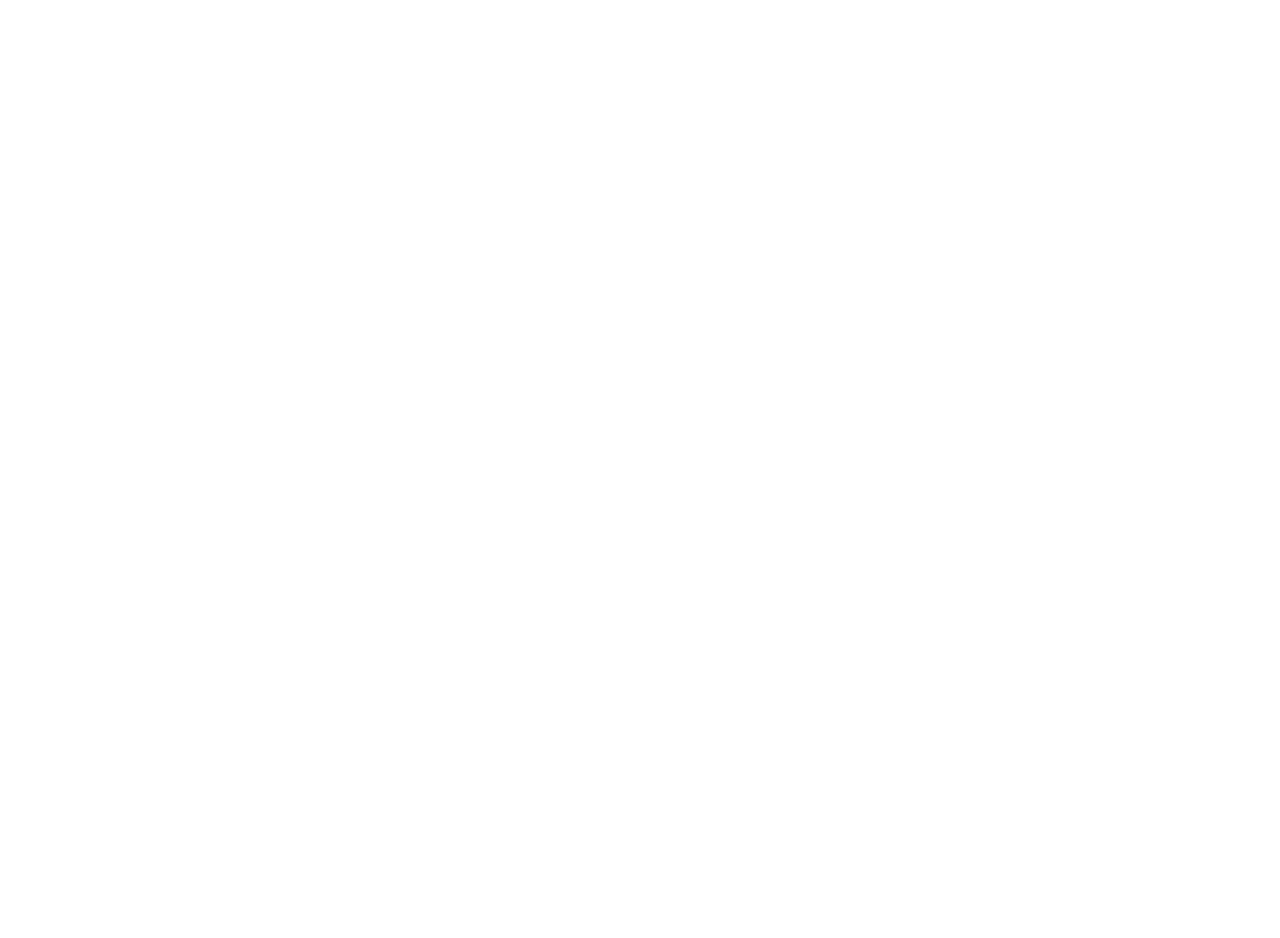
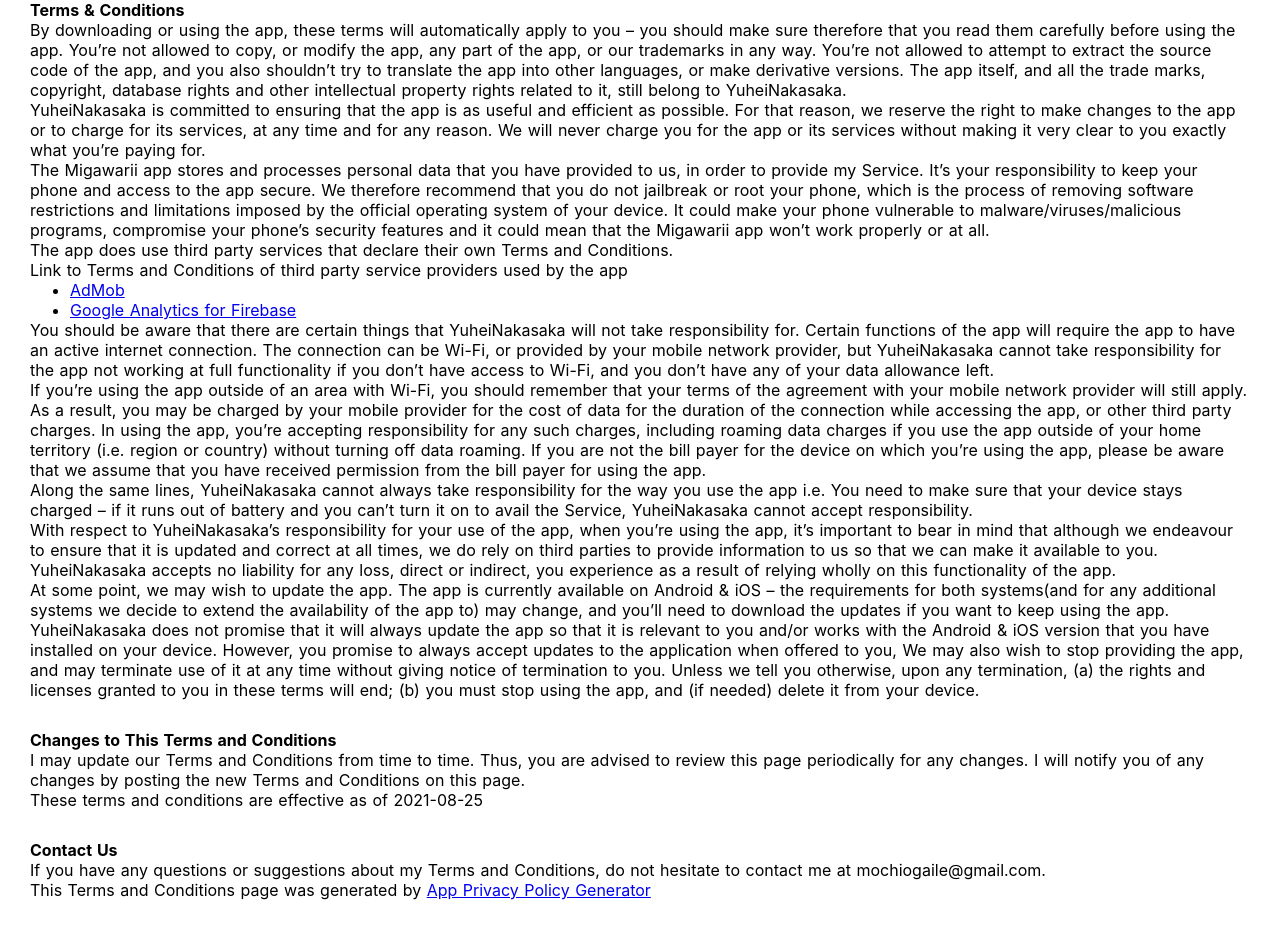
Before and after one commit to YuheiNakasaka/razokulover.com, a Nuxt app: page /migawari/migawari_terms_condition in a window 1280 px wide. Before the commit this address had no page. Shown: the top 938 px of the page. Before the commit the page ends 800 px from the top, so only its background shows below. Built offline with nearby package versions, Linux system fonts and the light colour scheme.

Commit message:
admob追加

```diff
--- a/pages/migawari/migawari_privacy_policy.vue
+++ b/pages/migawari/migawari_privacy_policy.vue
@@ -1,10 +1,9 @@
 <template>
   <section class="container">
     <div class="section">
-    <strong>Privacy Policy</strong>
-    <p>
-                  YuheiNakasaka built the Migawari app as
-                  a Free app. This SERVICE is provided by
+    <strong>Privacy Policy</strong> <p>
+                  YuheiNakasaka built the Migawarii app as
+                  an Ad Supported app. This SERVICE is provided by
                   YuheiNakasaka at no cost and is intended for use as
                   is.
                 </p> <p>
@@ -20,14 +19,13 @@
                 </p> <p>
                   The terms used in this Privacy Policy have the same meanings
                   as in our Terms and Conditions, which is accessible at
-                  Migawari unless otherwise defined in this Privacy Policy.
-                </p>
+                  Migawarii unless otherwise defined in this Privacy Policy.</p>
       </div>
       <div class="section">
       <p><strong>Information Collection and Use</strong></p> <p>
                   For a better experience, while using our Service, I
                   may require you to provide us with certain personally
-                  identifiable information, including but not limited to YuheiNakasaka. The information that
+                  identifiable information. The information that
                   I request will be retained on your device and is not collected by me in any way.
                 </p> <div><p>
                     The app does use third party services that may collect
@@ -35,7 +33,7 @@
                   </p> <p>
                     Link to privacy policy of third party service providers used
                     by the app
-                  </p> <ul><!----><!----><li><a href="https://firebase.google.com/policies/analytics" target="_blank" rel="noopener noreferrer">Google Analytics for Firebase</a></li><!----><!----><!----><!----><!----><!----><!----><!----><!----><!----><!----><!----><!----><!----><!----><!----><!----><!----><!----><!----><!----><!----></ul></div>
+                  </p> <ul><!----><li><a href="https://support.google.com/admob/answer/6128543?hl=en" target="_blank" rel="noopener noreferrer">AdMob</a></li><li><a href="https://firebase.google.com/policies/analytics" target="_blank" rel="noopener noreferrer">Google Analytics for Firebase</a></li><!----><!----><!----><!----><!----><!----><!----><!----><!----><!----><!----><!----><!----><!----><!----><!----><!----><!----><!----><!----><!----><!----><!----><!----></ul></div>
       </div>
       <div class="section">
       <p><strong>Log Data</strong></p> <p>
@@ -104,7 +102,7 @@
       <p><strong>Children’s Privacy</strong></p> <p>
                   These Services do not address anyone under the age of 13.
                   I do not knowingly collect personally
-                  identifiable information from children under 13. In the case
+                  identifiable information from children under 13 years of age. In the case
                   I discover that a child under 13 has provided
                   me with personal information, I immediately
                   delete this from our servers. If you are a parent or guardian
@@ -120,7 +118,7 @@
                   periodically for any changes. I will
                   notify you of any changes by posting the new Privacy Policy on
                   this page.
-                </p> <p>This policy is effective as of 2020-12-28</p>
+                </p> <p>This policy is effective as of 2021-08-25</p>
       </div>
       <div class="section">
       <p><strong>Contact Us</strong></p> <p>
--- /dev/null
+++ b/pages/migawari/migawari_terms_condition.vue
@@ -0,0 +1,128 @@
+<template>
+  <section class="container">
+    <div class="section">
+    <strong>Terms &amp; Conditions</strong> <p>
+                  By downloading or using the app, these terms will
+                  automatically apply to you – you should make sure therefore
+                  that you read them carefully before using the app. You’re not
+                  allowed to copy, or modify the app, any part of the app, or
+                  our trademarks in any way. You’re not allowed to attempt to
+                  extract the source code of the app, and you also shouldn’t try
+                  to translate the app into other languages, or make derivative
+                  versions. The app itself, and all the trade marks, copyright,
+                  database rights and other intellectual property rights related
+                  to it, still belong to YuheiNakasaka.
+                </p> <p>
+                  YuheiNakasaka is committed to ensuring that the app is
+                  as useful and efficient as possible. For that reason, we
+                  reserve the right to make changes to the app or to charge for
+                  its services, at any time and for any reason. We will never
+                  charge you for the app or its services without making it very
+                  clear to you exactly what you’re paying for.
+                </p> <p>
+                  The Migawarii app stores and processes personal data that
+                  you have provided to us, in order to provide my
+                  Service. It’s your responsibility to keep your phone and
+                  access to the app secure. We therefore recommend that you do
+                  not jailbreak or root your phone, which is the process of
+                  removing software restrictions and limitations imposed by the
+                  official operating system of your device. It could make your
+                  phone vulnerable to malware/viruses/malicious programs,
+                  compromise your phone’s security features and it could mean
+                  that the Migawarii app won’t work properly or at all.
+                </p> <div><p>
+                    The app does use third party services that declare their own
+                    Terms and Conditions.
+                  </p> <p>
+                    Link to Terms and Conditions of third party service
+                    providers used by the app
+                  </p> <ul><!----><li><a href="https://developers.google.com/admob/terms" target="_blank" rel="noopener noreferrer">AdMob</a></li><li><a href="https://firebase.google.com/terms/analytics" target="_blank" rel="noopener noreferrer">Google Analytics for Firebase</a></li><!----><!----><!----><!----><!----><!----><!----><!----><!----><!----><!----><!----><!----><!----><!----><!----><!----><!----><!----><!----><!----><!----><!----><!----></ul></div> <p>
+                  You should be aware that there are certain things that
+                  YuheiNakasaka will not take responsibility for. Certain
+                  functions of the app will require the app to have an active
+                  internet connection. The connection can be Wi-Fi, or provided
+                  by your mobile network provider, but YuheiNakasaka
+                  cannot take responsibility for the app not working at full
+                  functionality if you don’t have access to Wi-Fi, and you don’t
+                  have any of your data allowance left.
+                </p> <p></p> <p>
+                  If you’re using the app outside of an area with Wi-Fi, you
+                  should remember that your terms of the agreement with your
+                  mobile network provider will still apply. As a result, you may
+                  be charged by your mobile provider for the cost of data for
+                  the duration of the connection while accessing the app, or
+                  other third party charges. In using the app, you’re accepting
+                  responsibility for any such charges, including roaming data
+                  charges if you use the app outside of your home territory
+                  (i.e. region or country) without turning off data roaming. If
+                  you are not the bill payer for the device on which you’re
+                  using the app, please be aware that we assume that you have
+                  received permission from the bill payer for using the app.
+                </p> <p>
+                  Along the same lines, YuheiNakasaka cannot always take
+                  responsibility for the way you use the app i.e. You need to
+                  make sure that your device stays charged – if it runs out of
+                  battery and you can’t turn it on to avail the Service,
+                  YuheiNakasaka cannot accept responsibility.
+                </p> <p>
+                  With respect to YuheiNakasaka’s responsibility for your
+                  use of the app, when you’re using the app, it’s important to
+                  bear in mind that although we endeavour to ensure that it is
+                  updated and correct at all times, we do rely on third parties
+                  to provide information to us so that we can make it available
+                  to you. YuheiNakasaka accepts no liability for any
+                  loss, direct or indirect, you experience as a result of
+                  relying wholly on this functionality of the app.
+                </p> <p>
+                  At some point, we may wish to update the app. The app is
+                  currently available on Android &amp; iOS – the requirements for
+                  both systems(and for any additional systems we
+                  decide to extend the availability of the app to) may change,
+                  and you’ll need to download the updates if you want to keep
+                  using the app. YuheiNakasaka does not promise that it
+                  will always update the app so that it is relevant to you
+                  and/or works with the Android &amp; iOS version that you have
+                  installed on your device. However, you promise to always
+                  accept updates to the application when offered to you, We may
+                  also wish to stop providing the app, and may terminate use of
+                  it at any time without giving notice of termination to you.
+                  Unless we tell you otherwise, upon any termination, (a) the
+                  rights and licenses granted to you in these terms will end;
+                  (b) you must stop using the app, and (if needed) delete it
+                  from your device.
+                </p>
+      </div>
+      <div class="section">
+      <p><strong>Changes to This Terms and Conditions</strong></p> <p>
+                  I may update our Terms and Conditions
+                  from time to time. Thus, you are advised to review this page
+                  periodically for any changes. I will
+                  notify you of any changes by posting the new Terms and
+                  Conditions on this page.
+                </p> <p>
+                  These terms and conditions are effective as of 2021-08-25
+                </p>
+      </div>
+      <div class="section">
+      <p><strong>Contact Us</strong></p> <p>
+                  If you have any questions or suggestions about my
+                  Terms and Conditions, do not hesitate to contact me
+                  at mochiogaile@gmail.com.
+                </p> <p>This Terms and Conditions page was generated by <a href="https://app-privacy-policy-generator.nisrulz.com/" target="_blank" rel="noopener noreferrer">App Privacy Policy Generator</a></p>
+      </div>
+  </section>
+</template>
+
+<script>
+export default {}
+</script>
+
+<style lang="scss">
+.container {
+  min-height: 100vh;
+  padding: 0 30px 30px 30px;
+  .section {
+    margin: 0 0 30px 0;
+  }
+}
+</style>
```
